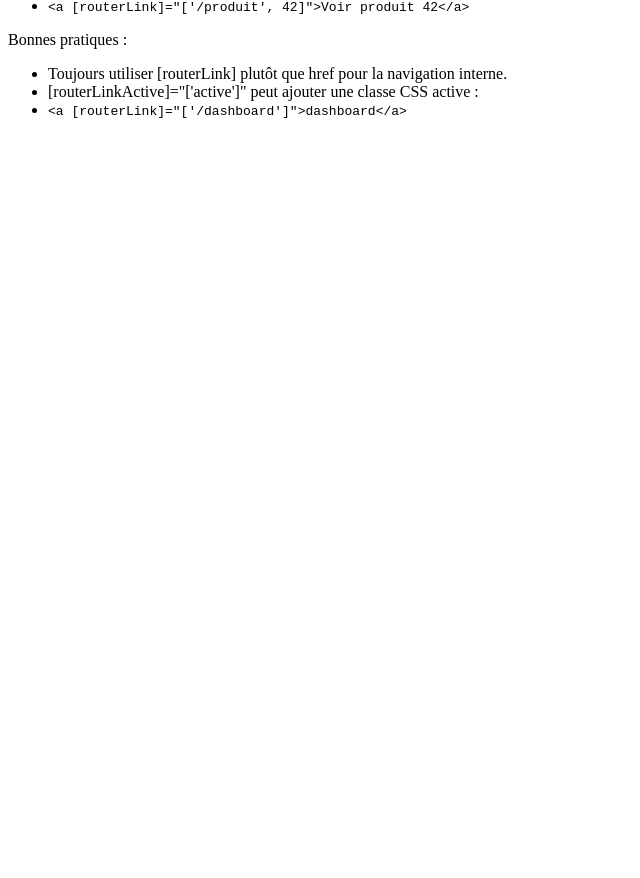
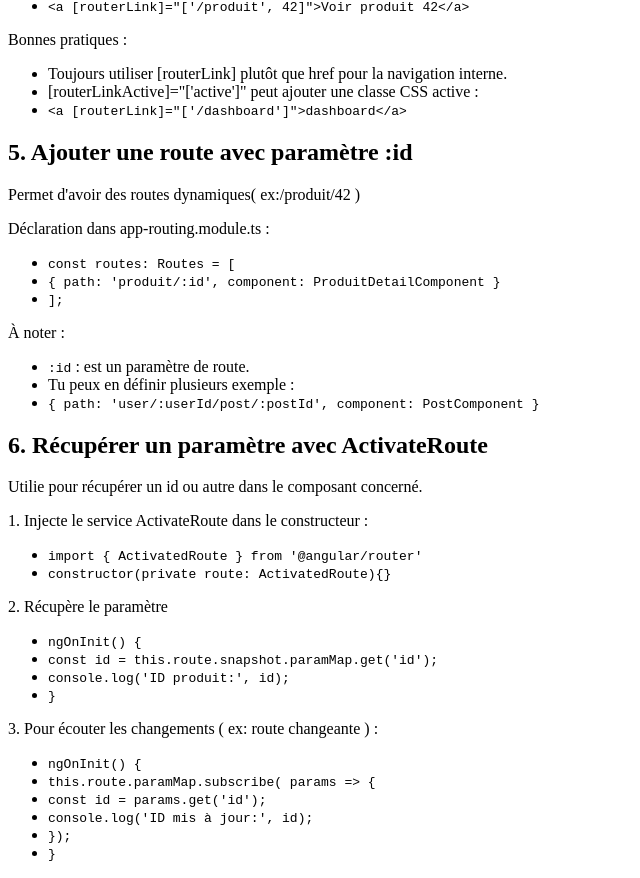
Before and after one commit to Loicwr/TestAngular, an Angular app: page / in a window 1280 px wide. Shown: the part 7713-8591 px from the top of the page, without its empty margins (0-640 px from the left). Before the commit the page ends 7848 px from the top, so only its background shows below. Built offline with nearby package versions, Linux system fonts and the light colour scheme.

Commit message:
feat(routing-navigation): add dynamic routing examples and parameter handling in routing-navigation component

```diff
--- a/src/app/routing-navigation/routing-navigation.component.html
+++ b/src/app/routing-navigation/routing-navigation.component.html
@@ -33,8 +33,8 @@
     <li><code>&#64;NgModule ({{ '{' }})</code></li>
     <li><code>imports: [RouterModule.forRoot(routes)]</code></li>
     <li><code>exports: [RouterModule]</code></li>
-    <li><code>{{ '}' }})</code></li>
-    <li><code>export class AppRoutingModule {{ '{' }}&#125;</code></li>
+    <li><code>&#123; &#125;&#41;</code></li>
+    <li><code>export class AppRoutingModule {{ '{' }}{{ '}' }}</code></li>
 </ul>
 
 <h2>2. Définir les routes de base</h2>
@@ -91,3 +91,47 @@
     <li>[routerLinkActive]="['active']" peut ajouter une classe CSS active :</li>
     <li><code>&lt;a [routerLink]="['/dashboard']"&gt;dashboard&lt;/a&gt;</code></li>
 </ul>
+
+<h2>5. Ajouter une route avec paramètre :id</h2>
+<p>Permet d'avoir des routes dynamiques( ex:/produit/42 )</p>
+
+<p>Déclaration dans app-routing.module.ts :</p>
+<ul>
+    <li><code>const routes: Routes = [</code></li>
+    <li><code>{{ '{' }} path: 'produit/:id', component: ProduitDetailComponent {{ '}' }}</code></li>
+    <li><code>{{ ']' }};</code></li>
+</ul>
+
+<p>À noter :</p>
+<ul>
+    <li><code>:id</code> : est un paramètre de route.</li>
+    <li>Tu peux en définir plusieurs exemple :</li>
+    <li><code>{{ '{' }} path: 'user/:userId/post/:postId', component: PostComponent {{ '}' }}</code></li>
+</ul>
+
+<h2>6. Récupérer un paramètre avec ActivateRoute</h2>
+<p>Utilie pour récupérer un id ou autre dans le composant concerné.</p>
+
+<p>1. Injecte le service ActivateRoute dans le constructeur :</p>
+<ul>
+    <li><code>import {{ '{' }} ActivatedRoute {{ '}' }} from '&#64;angular/router'</code></li>
+    <li><code>constructor(private route: ActivatedRoute){{ '{' }}{{ '}' }}</code></li>
+</ul>
+
+<p>2. Récupère le paramètre</p>
+<ul>
+    <li><code>ngOnInit() {{ '{' }}</code></li>
+    <li><code>const id = this.route.snapshot.paramMap.get('id');</code></li>
+    <li><code>console.log('ID produit:', id);</code></li>
+    <li><code>{{ '}' }}</code></li>
+</ul>
+
+<p>3. Pour écouter les changements ( ex: route changeante ) :</p>
+<ul>
+    <li><code>ngOnInit() {{ '{' }}</code></li>
+    <li><code>this.route.paramMap.subscribe( params =&gt; {{ '{' }} </code></li>
+    <li><code>const id = params.get('id');</code></li>
+    <li><code>console.log('ID mis à jour:', id);</code></li>
+    <li><code>{{ '}' }});</code></li>
+    <li><code>{{ '}' }}</code></li>
+</ul>
```
